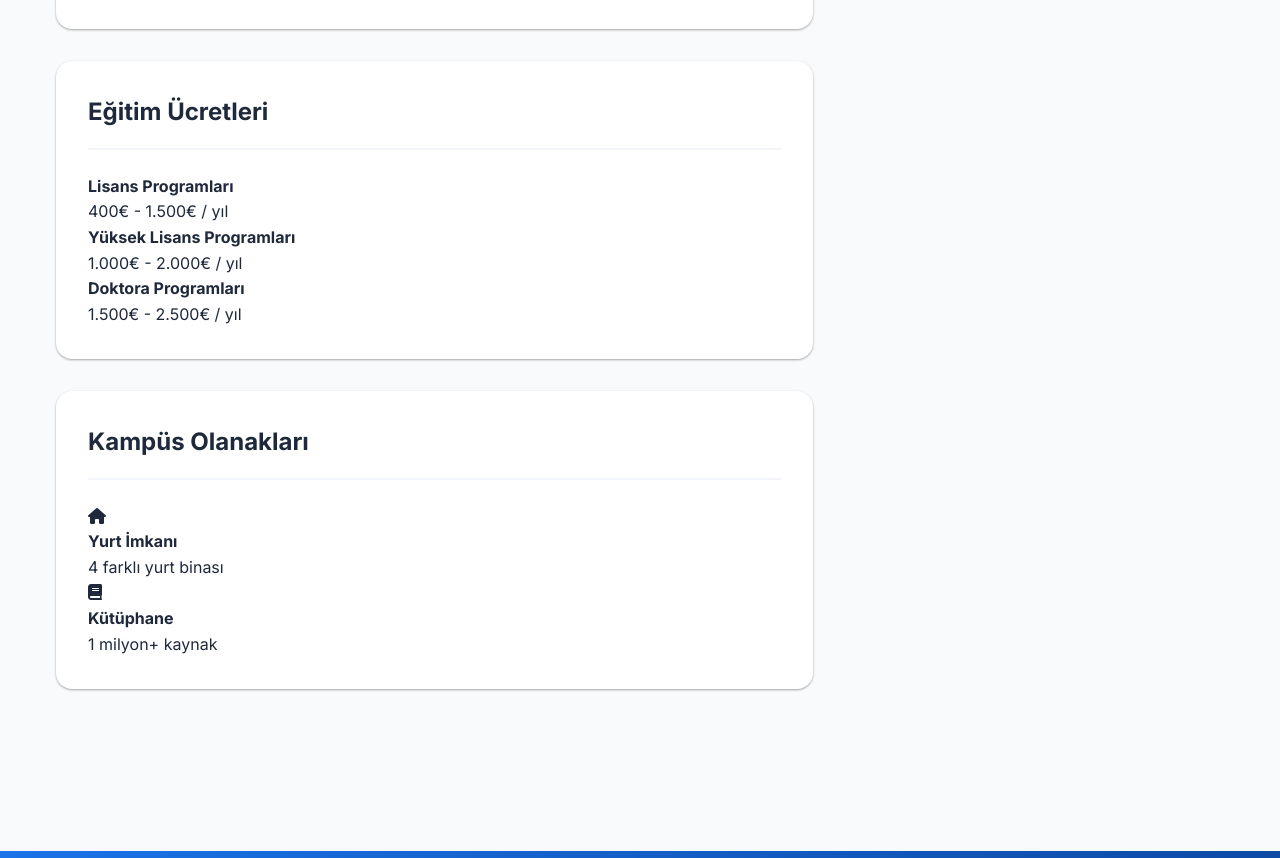
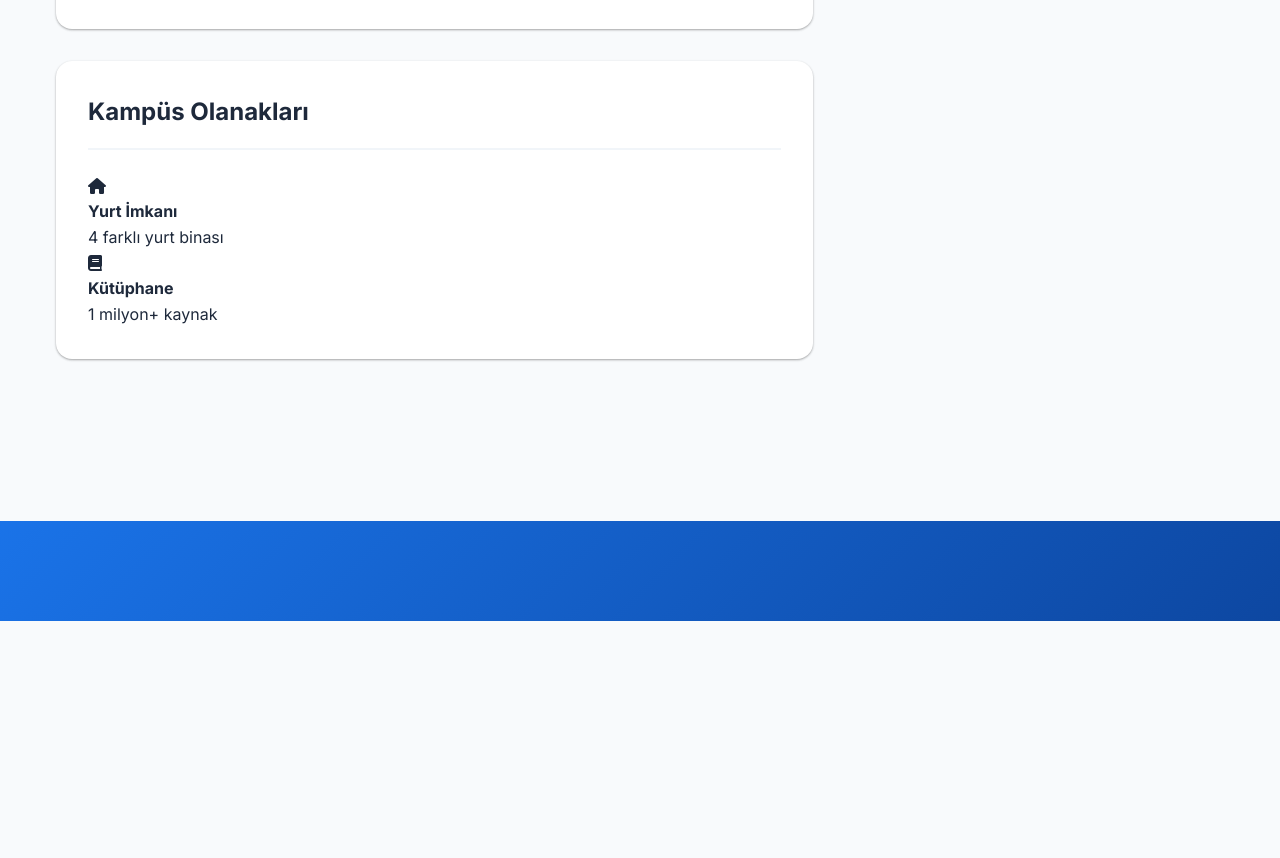
Before and after one commit to AlperenSljmn/University, a plain HTML site: page universite/uskup-kiril-metodi-universitesi.html in a window 1280 px wide. Shown: the part 1615-2473 px from the top of the page. After the commit the page ends 2236 px from the top, so only its background shows below. Drawn offline with Linux system fonts and the light colour scheme.

Commit message:
Update uskup-kiril-metodi-universitesi.html

```diff
--- a/universite/uskup-kiril-metodi-universitesi.html
+++ b/universite/uskup-kiril-metodi-universitesi.html
@@ -74,23 +74,7 @@
                             </div>
                         </div>
 
-                        <div class="content-section">
-                            <h2>Eğitim Ücretleri</h2>
-                            <div class="fees-info">
-                                <div class="fee-item">
-                                    <h4>Lisans Programları</h4>
-                                    <p>400€ - 1.500€ / yıl</p>
-                                </div>
-                                <div class="fee-item">
-                                    <h4>Yüksek Lisans Programları</h4>
-                                    <p>1.000€ - 2.000€ / yıl</p>
-                                </div>
-                                <div class="fee-item">
-                                    <h4>Doktora Programları</h4>
-                                    <p>1.500€ - 2.500€ / yıl</p>
-                                </div>
-                            </div>
-                        </div>
+
 
                         <div class="content-section">
                             <h2>Kampüs Olanakları</h2>
```
